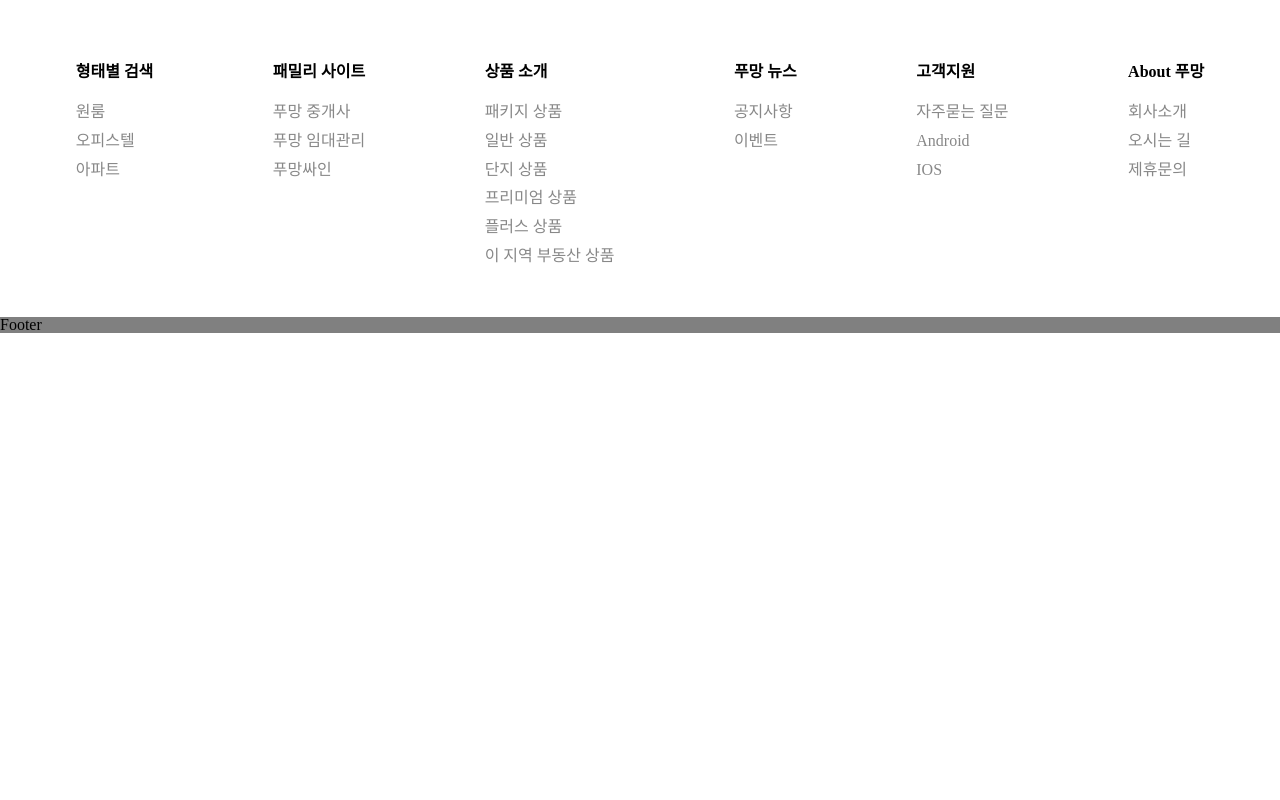
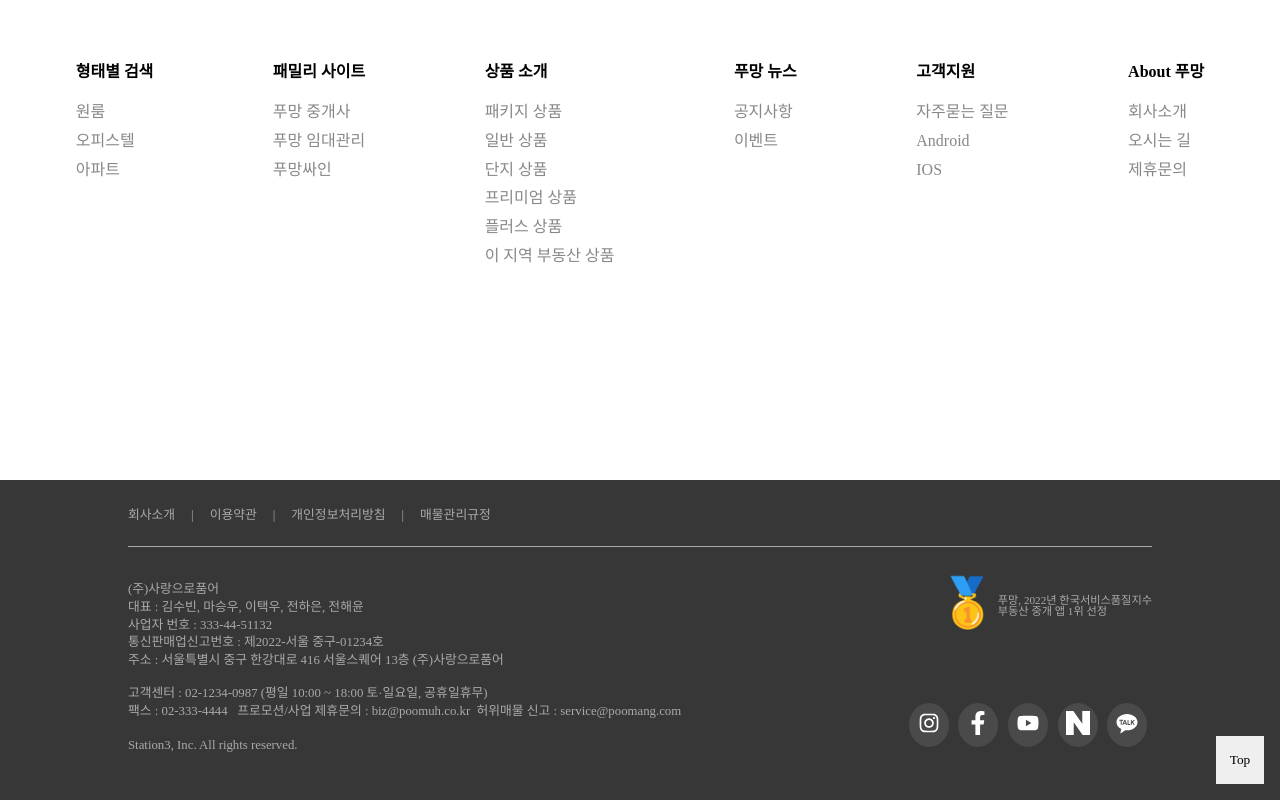
Before and after one commit to 0teklee/Poomuh-front, a React (Create React App) app: page / in a window 1280 px wide. Built offline with nearby package versions, Linux system fonts and the light colour scheme; a web font is replaced by a local one.

Commit message:
[ADD] React Icons 다운로드 및 Footer 레이아웃 완료

```diff
--- a/package.json
+++ b/package.json
@@ -8,6 +8,7 @@
     "@testing-library/user-event": "^13.5.0",
     "react": "^18.0.0",
     "react-dom": "^18.0.0",
+    "react-icons": "^4.3.1",
     "react-router-dom": "^6.3.0",
     "react-scripts": "5.0.1",
     "styled-components": "^5.3.5",
--- a/src/components/footer/Footer.js
+++ b/src/components/footer/Footer.js
@@ -1,10 +1,75 @@
 import React from 'react';
 import styled from 'styled-components';
+import { AiOutlineInstagram, AiFillYoutube } from 'react-icons/ai';
+import { FaFacebookF } from 'react-icons/fa';
+import { SiNaver } from 'react-icons/si';
+import { RiKakaoTalkFill } from 'react-icons/ri';
 
 function Footer() {
   return (
     <FooterContainer>
-      <p>Footer</p>
+      <FooterInner>
+        <FooterNav>
+          <List>회사소개</List>
+          <List>|</List>
+          <List>이용약관</List>
+          <List>|</List>
+          <List>개인정보처리방침</List>
+          <List>|</List>
+          <List>매물관리규정</List>
+        </FooterNav>
+        <FooterBody>
+          <CompanyInfo>
+            <List>(주)사랑으로품어</List>
+            <List>대표 : 김수빈, 마승우, 이택우, 전하은, 전해윤</List>
+            <List>사업자 번호 : 333-44-51132</List>
+            <List>통신판매업신고번호 : 제2022-서울 중구-01234호</List>
+            <List>
+              주소 : 서울특별시 중구 한강대로 416 서울스퀘어 13층
+              (주)사랑으로품어
+            </List>
+            <br />
+            <List>
+              고객센터 : 02-1234-0987 (평일 10:00 ~ 18:00 토·일요일, 공휴일휴무)
+            </List>
+            <List>
+              팩스 : 02-333-4444 &nbsp; 프로모션/사업 제휴문의 :
+              biz@poomuh.co.kr &nbsp;허위매물 신고 : service@poomang.com
+            </List>
+            <br />
+            <List>Station3, Inc. All rights reserved.</List>
+          </CompanyInfo>
+          <FooterBodyRight>
+            <Award>
+              <AwardLeft>
+                <AwardIcon>🥇</AwardIcon>
+              </AwardLeft>
+              <AwardRight>
+                <AwardText>푸망, 2022년 한국서비스품질지수</AwardText>
+                <AwardText>부동산 중개 앱 1위 선정</AwardText>
+              </AwardRight>
+            </Award>
+            <Icons>
+              <IconWrap>
+                <AiOutlineInstagram />
+              </IconWrap>
+              <IconWrap>
+                <FaFacebookF />
+              </IconWrap>
+              <IconWrap>
+                <AiFillYoutube />
+              </IconWrap>
+              <IconWrap>
+                <SiNaver />
+              </IconWrap>
+              <IconWrap>
+                <RiKakaoTalkFill />
+              </IconWrap>
+            </Icons>
+          </FooterBodyRight>
+        </FooterBody>
+      </FooterInner>
+      <TopButton>Top</TopButton>
     </FooterContainer>
   );
 }
@@ -12,5 +77,84 @@
 export default Footer;
 
 const FooterContainer = styled.div`
-  background-color: gray;
+  position: absolute;
+  width: 100%;
+  height: 20rem;
+  bottom: 0;
+  color: rgb(170, 170, 170);
+  background-color: rgb(55, 55, 55);
+  // font-family: 'Spoqa Han Sans Neo', 'sans-serif';
 `;
+
+const FooterInner = styled.div`
+  width: 80%;
+  margin: 0 auto;
+`;
+
+const FooterNav = styled.ul`
+  display: flex;
+  border-bottom: 0.1px solid rgb(170, 170, 170);
+  padding: 1.5rem 0;
+  font-size: 1rem;
+`;
+const FooterBody = styled.ul`
+  display: flex;
+  justify-content: space-between;
+  margin-top: 2rem;
+`;
+
+const FooterBodyRight = styled.div`
+  position: relative;
+`;
+
+const List = styled.li`
+  margin-right: 1rem;
+  margin-top: 0.3rem;
+  font-size: 0.8rem;
+  list-style: none;
+`;
+const CompanyInfo = styled.div`
+  background-color: transparent;
+`;
+const Award = styled.div`
+  display: flex;
+`;
+const AwardLeft = styled.div``;
+
+const AwardRight = styled.div`
+  padding-top: 1rem;
+  position: relative;
+`;
+
+const AwardText = styled.p`
+  font-size: 0.7rem;
+`;
+const AwardIcon = styled.div`
+  display: inline-block;
+  font-size: 3rem;
+`;
+const Icons = styled.div`
+  width: 100%;
+  display: flex;
+  justify-content: flex-end;
+  position: absolute;
+  bottom: 0;
+`;
+const IconWrap = styled.div`
+  display: inline-block;
+  border-radius: 50%;
+  background-color: #4a4a4a;
+  padding: 0.5rem;
+  margin: 0.3rem;
+  font-size: 1.5rem;
+  color: white;
+`;
+const TopButton = styled.button`
+  position: fixed;
+  width: 3rem;
+  height: 3rem;
+  right: 1rem;
+  bottom: 1rem;
+  border: none;
+  // border-radius: 50%;
+`;
--- a/src/pages/main/Main.js
+++ b/src/pages/main/Main.js
@@ -1,7 +1,6 @@
 import React from 'react';
 import styled from 'styled-components';
 import Footer from '../../components/footer/Footer';
-
 function Main() {
   return (
     <>
@@ -67,7 +66,6 @@
   display: block;
   font-weight: bold;
   margin: 1.5rem 0;
-  // background-color: green;
 `;
 
 const Link = styled.a`
```
Also changed, not shown: 1 other file (tests, documents, lock files or other folders).
